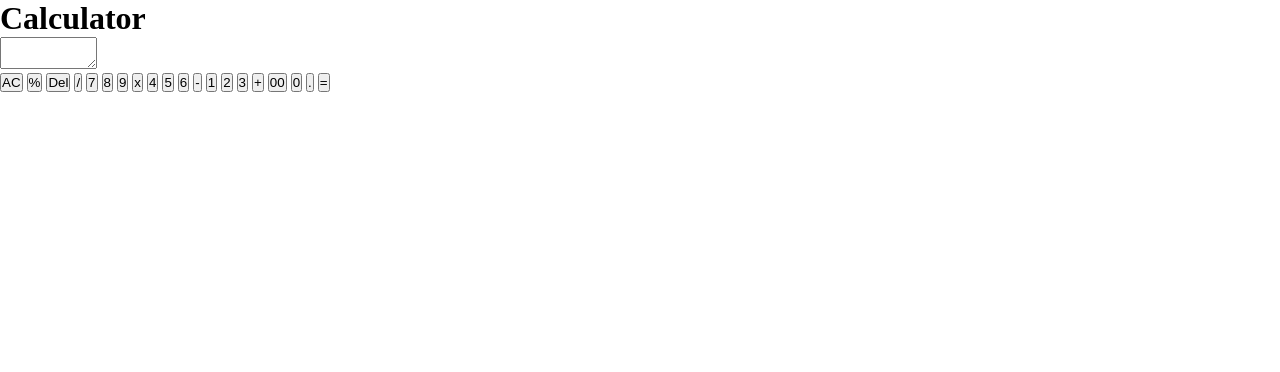
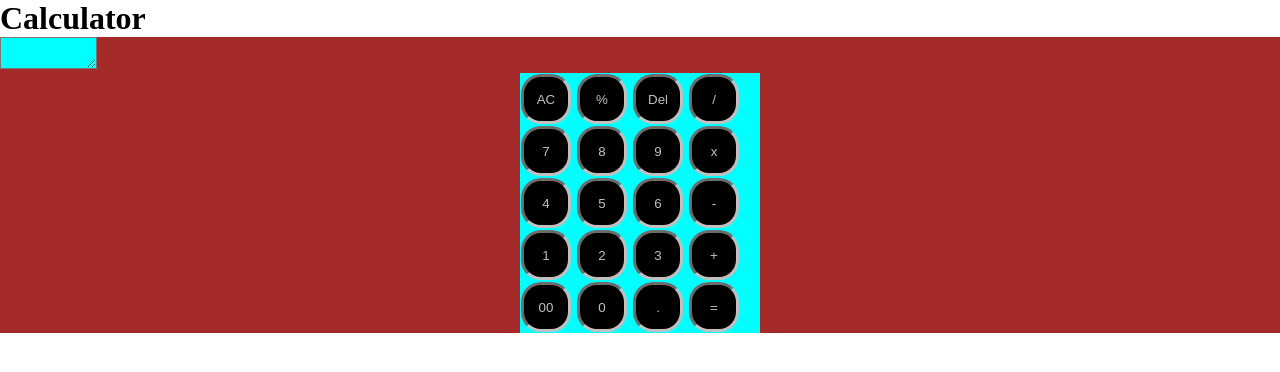
Before and after one commit to Ismaaeel-A/Calculator, a plain HTML site: page index.html in a window 1280 px wide. Drawn offline with Linux system fonts and the light colour scheme.

Commit message:
button style

```diff
--- a/CSS/style.css
+++ b/CSS/style.css
@@ -5,3 +5,30 @@
     margin: 0;
     box-sizing: border-box;
 }
+
+.Calculator {
+    background-color: brown;
+}
+
+button {
+    background-color: black;
+    color: silver;
+
+    width: 50px;
+    aspect-ratio: 1/1;
+
+    border-radius: 20px;
+    border: 3px inset silver;
+    margin: 1px;
+}
+
+.button_box {
+    width: 240px;
+    background-color: aqua;
+    margin-inline: auto;
+}
+
+#display {
+    background-color: aqua;
+
+}
```
